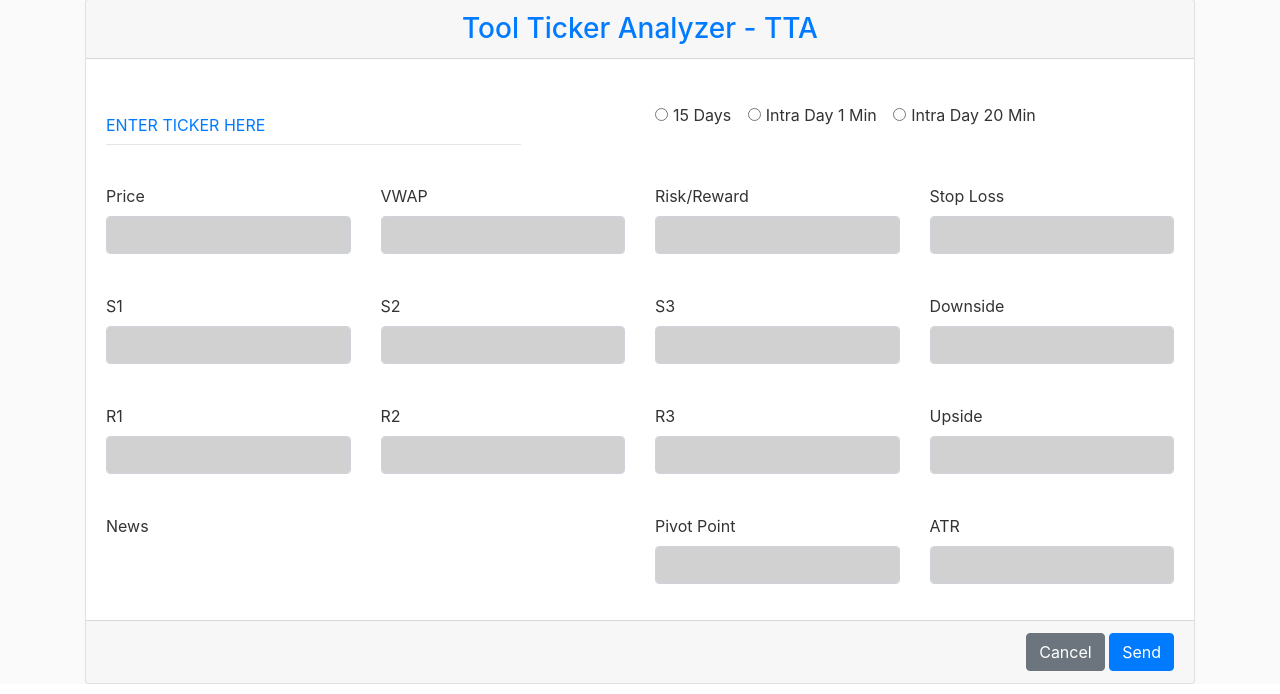
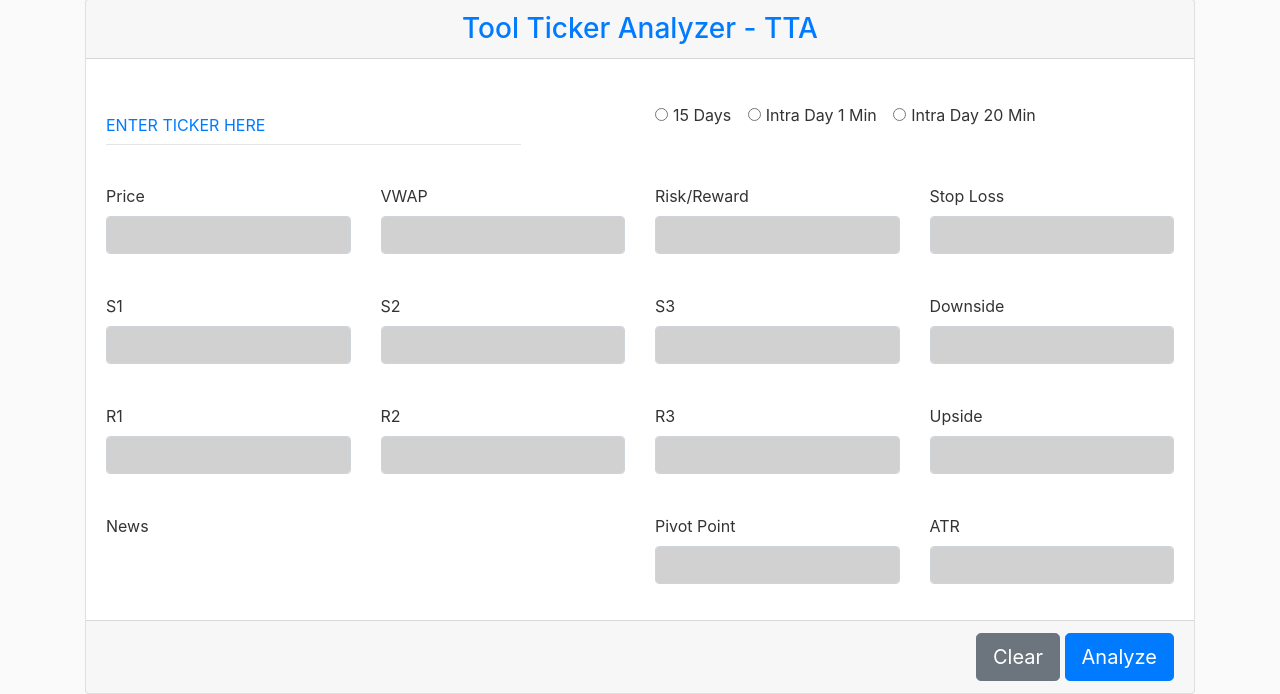
Before and after one commit to DRob08/lagartostotrades, a Django app: template blog/templates/blog/home.html in a window 1280 px wide. Shown: the part 374-1068 px from the top of the page. Run offline with Django 3.2, Linux system fonts and the light colour scheme; the template is opened without the code that fills it: values that come from a table or form of the project are taken from there, others are empty; data comes from the database, SQL or seed files in the repository; some libraries are stand-ins or nearby versions.

Commit message:
New Changes

```diff
--- a/blog/templates/blog/home.html
+++ b/blog/templates/blog/home.html
@@ -517,8 +517,8 @@ Custom media queries
     </div>
     <div class="card-footer">
         <div class="float-right">
-            <input class="btn btn-secondary" type="reset" value="Cancel">
-            <input class="btn btn-primary" type="button" value="Send">
+            <input id="clear" class="btn btn-secondary btn-lg" type="reset" value="Clear">
+            <input  id ="analyze" class="btn btn-primary btn-lg " type="button" value="Analyze">
         </div>
     </div>
 </div><!--/card-->
@@ -859,6 +859,41 @@ Custom media queries
     });
 
 
+    $('#clear').click(function() {
+            alert("Hello! I am an alert box!!");
+
+            $('#myticker').val("");
+
+               $("#sriskrew").css( "background-color", "#d1d1d1");
+                 $("#sprice").val(0.00);
+                 $("#svwap").val(0.00);
+                 $("#ss1").val(0.00);
+                 $("#ss2").val(0.00);
+                 $("#ss3").val(0.00);
+                 $("#sr1").val(0.00);
+                 $("#sr2").val(0.00);
+                 $("#sr3").val(0.00);
+                 $("#satr").val(0.00);
+                 $("#sdown").val(0.00);
+                 $("#sup").val(0.00);
+                 $("#sriskrew").val(0.00);
+                 $("#spp").val(0.00);
+                 $("#sstop").val(0.00);
+
+
+                 $(".form-check-input").each(function(i)
+                 {
+                      this.checked = false;
+                 });
+
+
+     });
+
+     $('#analyze').click(function() {
+            alert("Hello! 28888");
+     });
+
+
  function isEmpty(obj) {
     for(var key in obj) {
         if(obj.hasOwnProperty(key))
```
